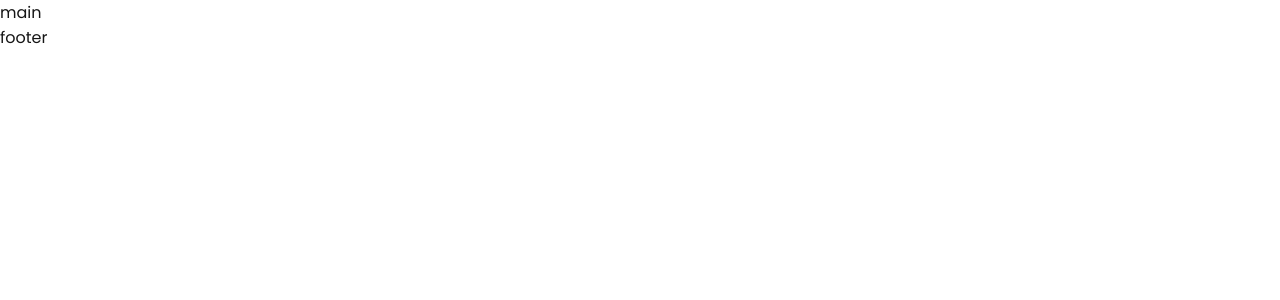
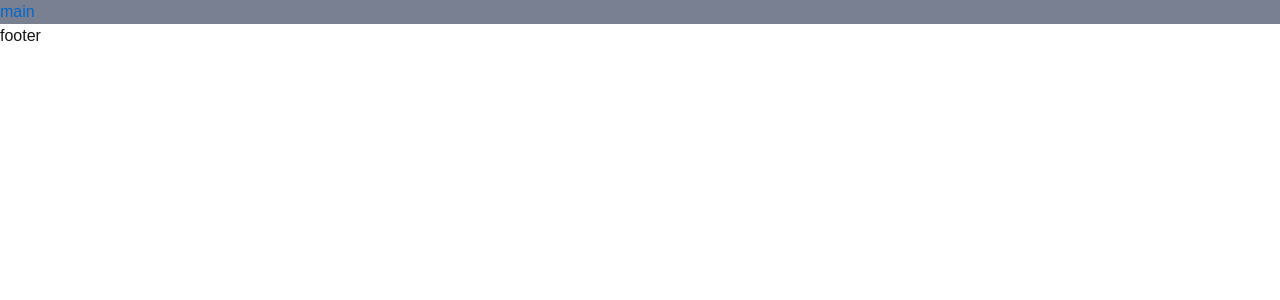
Before and after one commit to acarn506/nba-api, a Next.js app: page / in a window 1280 px wide. Shown: the top 300 px of the page. Built offline with nearby package versions, Linux system fonts and the light colour scheme.

Commit message:
tailwind init

```diff
--- a/package.json
+++ b/package.json
@@ -14,7 +14,10 @@
     "react-dom": "18.2.0"
   },
   "devDependencies": {
+    "autoprefixer": "^10.4.7",
     "eslint": "8.19.0",
-    "eslint-config-next": "12.2.2"
+    "eslint-config-next": "12.2.2",
+    "postcss": "^8.4.5",
+    "tailwindcss": "^3.1.6"
   }
 }
--- a/pages/index.js
+++ b/pages/index.js
@@ -11,7 +11,7 @@ export default function Home() {
         <link rel="icon" href="/favicon.ico" />
       </Head>
 
-      <main className={styles.main}>
+      <main className='text-theme-blue-light bg-theme-grey-dark'>
         main
       </main>
 
--- /dev/null
+++ b/postcss.config.js
@@ -0,0 +1,6 @@
+module.exports = {
+  plugins: {
+    tailwindcss: {},
+    autoprefixer: {},
+  },
+}
--- a/styles/globals.css
+++ b/styles/globals.css
@@ -1,3 +1,7 @@
+@tailwind base;
+@tailwind components;
+@tailwind utilities;
+
 @import url('https://fonts.googleapis.com/css2?family=Poppins:ital,wght@0,300;0,400;0,500;0,700;1,700&display=swap');
 
 :root {
--- /dev/null
+++ b/tailwind.config.js
@@ -0,0 +1,30 @@
+/** @type {import('tailwindcss').Config} */
+module.exports = {
+  content: [
+    "./pages/**/*.{js,ts,jsx,tsx}",
+    "./components/**/*.{js,ts,jsx,tsx}",
+  ],
+  theme: {
+
+
+    extend: {
+      colors : {
+        'theme' : {
+          "black": "#161616",
+          "blue": {
+            'light': "#0466C8",
+            'medium': '#0353A4',
+            'dark': '#023E7D'
+          },
+          "white" : "#FAFAFA",
+          "grey" : {
+            'light': '#DCDFE5',
+            'medium': '#B0B5BF',
+            'dark': '#788091'
+          }
+        },
+      }
+    },
+  },
+  plugins: [],
+}
```
Also changed, not shown: 1 other file (tests, documents, lock files or other folders).
